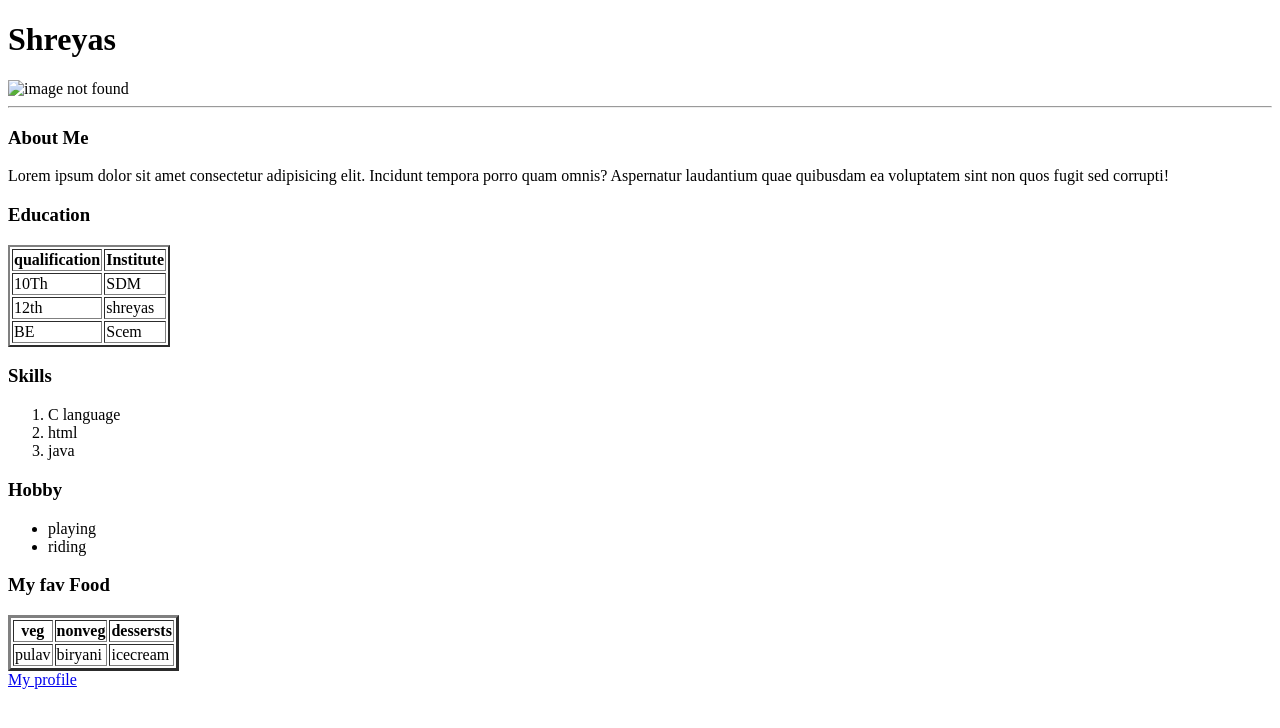
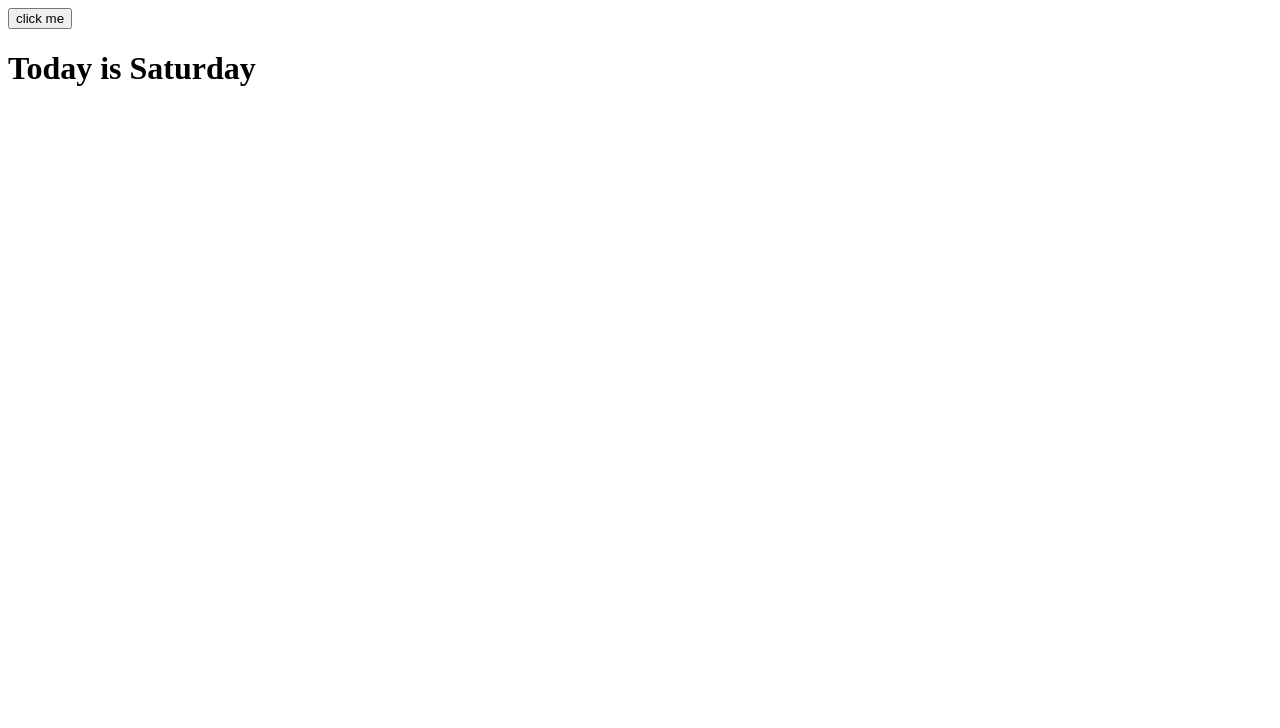
Before and after one commit to shreyasraok/internship, a plain HTML site: page index.html in a window 1280 px wide. Drawn offline with Linux system fonts and the light colour scheme.

Commit message:
Add files via upload

```diff
--- a/index.html
+++ b/index.html
@@ -1,65 +1,20 @@
 <!DOCTYPE html>
-<html>
-    <head>
-        <title>Profile Page</title>
-    </head>
-    <body>
-        <h1>Shreyas</h1>
-        <img src="c:\Users\HP\Downloads\OIday 1 img.jpeg" alt ="image not found"/>
+<html lang="en">
+<head>
+    <meta charset="UTF-8">
+    <meta name="viewport" content="width=device-width, initial-scale=1.0">
+    <title>Day 3</title>
+</head>
+<body>
+    <!--Inline Js-->
+  <!--<button onclick="alert('Hello Everyone')">Click Me</button-->
+<button onClick="greet()">click me</button>
+  <!--Internal Js-->
+    <!--script-->
+      <!---- alert("This is Internal Javascript") -->
+  <!--  </script> -->
+  <h1 id="head">Today is Saturday</h1>
+  <script src="index.js"></script>
 
-        <hr/>
-        <h3>About Me</h3>
-    </p>
-    Lorem ipsum dolor sit amet consectetur adipisicing elit. Incidunt tempora porro quam omnis? Aspernatur laudantium quae quibusdam ea voluptatem sint non quos fugit sed corrupti!
-</p>
-<h3>Education</h3>
-<table border="2px">
-    <tr>
-        <th>qualification</th>
-        <th>Institute</th>
-    </tr>
-    <tr>
-        <td>10Th</td>
-        <td>SDM</td>
-    </tr>
-    <tr>
-        <td>12th</td>
-        <td>shreyas</td>
-    </tr>
-    <tr>
-        <td>BE</td>
-        <td>Scem</td>
-    </tr>
-</table>
-<h3>Skills</h3>
-<ol>
-    <li>C language</li>
-    <li>html</li>
-    <li>java</li>
-</ol>
-<!--Hobby - unordered list ,My fav food -table-veg ,nonveg,desserts-->
-<h3>Hobby</h3>
-    <ul>
-        <li>playing</li>
-        <li>riding</li>
-
-    </ul>
-<h3>My fav Food</h3>
-<table border="3px">
-    <tr>
-    <th>veg</th>
-    <th>nonveg</th>
-    <th>dessersts</th>
-</tr>
-<tr>
-    <td>pulav</td>
-<td>biryani</td>
-<td>icecream</td>
-</tr>
-
-
-</table>
-
-<a href="https://en.wikipedia.org/wiki/Profile">My profile</a>
-    </body>
+</body>
 </html>
--- /dev/null
+++ b/index.js
@@ -0,0 +1,67 @@
+// prompt("Enter your Name","");
+// console.log("This is console");
+// console.log(6 + 5);
+//  document.write("<h1> Javascript </h1>");
+
+// var num1=5;
+// var num1=6;
+// num1=8
+// console.log(num1);
+
+// let num2 = 9
+
+// num2 = 11
+// console.log(num2);
+
+// const num3 = 10
+
+// console.log(num3);
+// console.log(3**2);
+// let x=5
+// x++
+// console.log(x);
+// x---
+// console.log(x);
+
+// let num1=5
+// let num2 = "5"
+// console.log(num1 == num2);
+// console.log(num1 === num2);
+
+// function mul(n1,n2,n3,n4) {
+//     return n1 * n2 * n3 * n4;
+// }
+// document.write(mul(4,5,6,7));
+
+// function greet(){
+//     alert("Hello Everyone");
+// }
+
+// let age = 10;
+
+// if (age >=18) {
+//    document.write("Eligible for vote");
+
+// } else {
+//    document.write("Not Eligible");
+//}
+
+// for (let num = 10; num >= 1; num--) {
+//     console.log(num);
+//}
+
+
+
+// Dom - Document Object Model
+// Dom Manipulation Methods
+// document.getElementById()|
+// document.getElementsByClassName()
+// document.getElementsByTagName()
+// document.querySelector()
+// document.querySelectorAll()
+
+// let el=document.getElementById("head").innerHTML;
+//console.log(el);
+
+let ele=document.querySelector("#head").innerHTML;
+console.log(ele);
```
Also changed, not shown: cal.html (added, +27 -0 lines), cal.js (added, +22 -0 lines).
